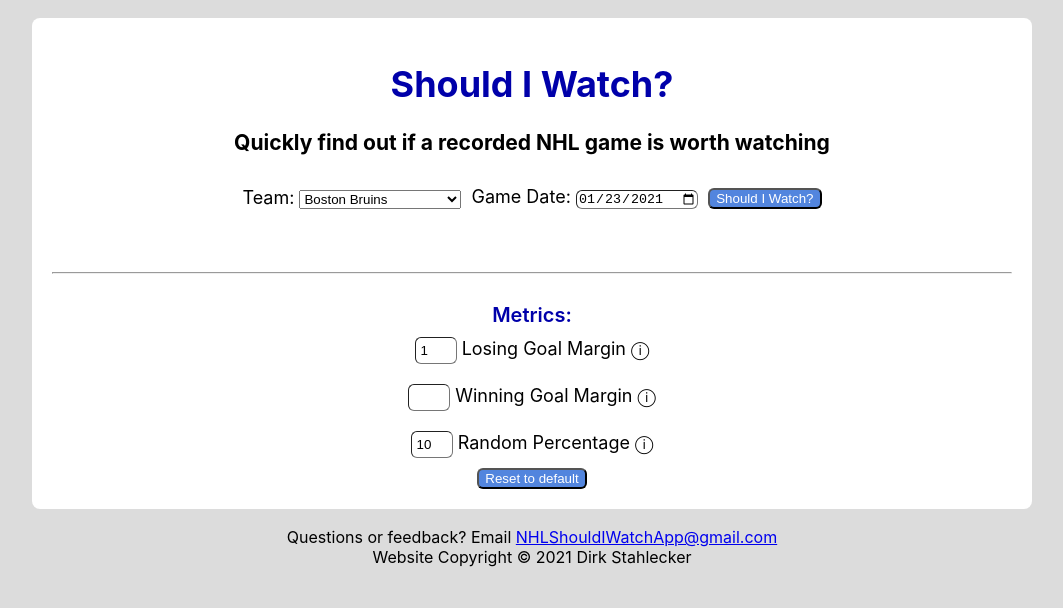
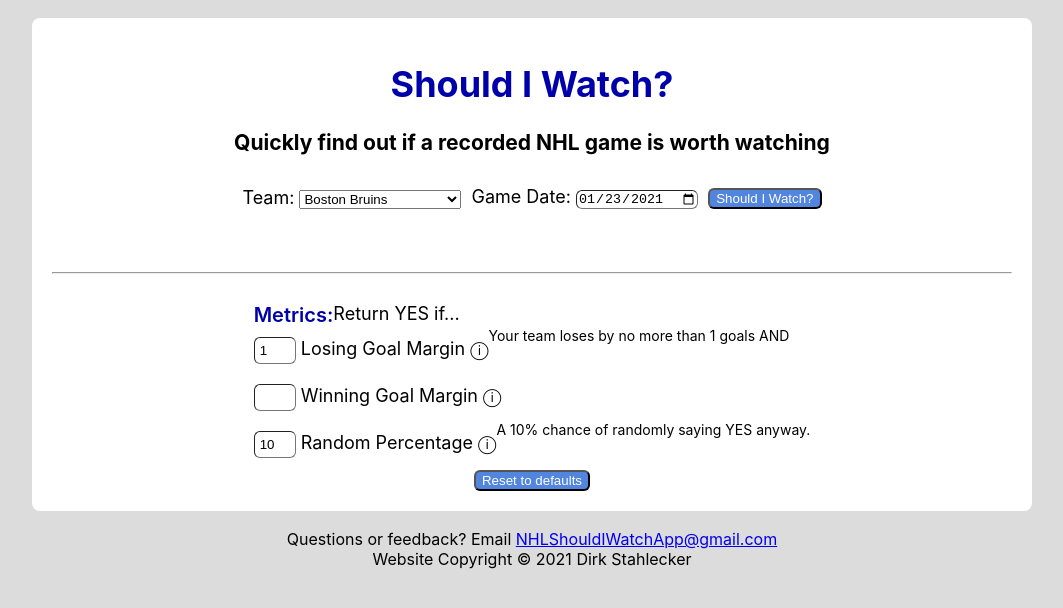
Before and after one commit to dirkstahlecker/nhl-should-i-watch, a React (Create React App) app in the folder client/: page / in a window 1280 px wide. Shown: the top 608 px of the page, without its empty margins (108-1171 px from the left). Built offline with nearby package versions, Linux system fonts and the light colour scheme; no server answers.

Commit message:
added explanation row to metrics; missing styling

```diff
--- a/client/src/App.css
+++ b/client/src/App.css
@@ -74,6 +74,14 @@
 .columnSection {
   /* flex-direction: row; */
   width: 100%;
+}
+
+.columnRow {
+  display: flex;
+}
+
+.explanationColumn {
+  font-size: 14px;
 }
 
 .upperHalf {
--- a/client/src/App.tsx
+++ b/client/src/App.tsx
@@ -388,17 +388,51 @@
   }
 
   @action
-  onMarginChange = (e: React.FormEvent<HTMLInputElement>) => {
-    const margin = e.currentTarget.value;
+  private setMargin(margin: string): void
+  {
     this.machine.margin = margin;
     Cookies.set("margin", margin);
   }
 
+  onMarginChange = (e: React.FormEvent<HTMLInputElement>) => {
+    let margin: string | null = e.currentTarget.value;
+
+    if (Number.parseInt(margin, 10) < 0)
+    {
+      //don't allow negative numbers
+      margin = this.machine.margin;
+    }
+
+    if (margin == null)
+    {
+      margin = "";
+    }
+
+    this.setMargin(margin);
+  }
+
   @action
-  onPercentChange = (e: React.FormEvent<HTMLInputElement>) => {
-    const percentage = e.currentTarget.value;
+  private setPercentage(percentage: string): void
+  {
     this.machine.percentage = percentage;
     Cookies.set("percentage", percentage);
+  }
+
+  onPercentChange = (e: React.FormEvent<HTMLInputElement>) => {
+    let percentage: string | null = e.currentTarget.value;
+
+    if (Number.parseInt(percentage, 10) < 0)
+    {
+      //don't allow negative numbers
+      percentage = this.machine.percentage;
+    }
+
+    if (percentage == null)
+    {
+      percentage = "";
+    }
+
+    this.setPercentage(percentage);
   }
 
   @action
@@ -413,10 +447,28 @@
   }
 
   @action
-  onMaxWinChange = (e: React.FormEvent<HTMLInputElement>) => {
-    const maxWinDiff = e.currentTarget.value;
+  private setMaxWin(maxWinDiff: string): void
+  {
     this.machine.maxWinDifferential = maxWinDiff;
     Cookies.set("maxWinDifferential", maxWinDiff);
+  }
+
+  @action
+  onMaxWinChange = (e: React.FormEvent<HTMLInputElement>) => {
+    let maxWinDiff: string | null = e.currentTarget.value;
+
+    if (Number.parseInt(maxWinDiff, 10) < 0)
+    {
+      //don't allow negative numbers
+      maxWinDiff = this.machine.maxWinDifferential;
+    }
+
+    if (maxWinDiff == null)
+    {
+      maxWinDiff = "";
+    }
+
+    this.setMaxWin(maxWinDiff);
   }
 
   @action
@@ -441,9 +493,9 @@
   @action
   private resetDefaultMetrics(): void
   {
-    this.machine.margin = this.machine.DEFAULT_MARGIN;
-    this.machine.percentage = this.machine.DEFAULT_PERCENTAGE;
-    this.machine.maxWinDifferential = this.machine.DEFAULT_WIN_DIFF;
+    this.setMargin(this.machine.DEFAULT_MARGIN);
+    this.setPercentage(this.machine.DEFAULT_PERCENTAGE);
+    this.setMaxWin(this.machine.DEFAULT_WIN_DIFF);
   }
 
   private renderTeamDropdown(): JSX.Element
@@ -496,6 +548,8 @@
         className="numberInput"
         value={value == null ? "" : value}
         onChange={onChange}
+        // onInput={() => {this. =
+        //   !!this.value && Math.abs(this.value) >= 0 ? Math.abs(this.value) : null}}
       />
 
       &nbsp;
@@ -547,27 +601,62 @@
     </div>;
   }
 
-  render()
+  private renderMetrics(): JSX.Element
   {
-    return (
-      <div className="outerArea">
-        <div className="App">
-          <div className="headerSection">
-            <div><h1>Should I Watch?</h1></div>
-            <div><h3>Quickly find out if a recorded NHL game is worth watching</h3></div>
+    return <>
+        <div className="columnSection metrics">
+          <div className="halfSection halfSectionLeft">
+            <div className="columnSection">
+              <div className="columnRow">
+              <div className="metricsHeader">Metrics:</div>
+                <div>Return YES if...</div>
               </div>
-          <div className="bodySection">
-            <div className="columnSection gameOptions">
-              <div className="gameOptionsRow">{this.renderTeamDropdown()}</div>
-              <div className="gameOptionsRow">
-                <label htmlFor="date">Game Date: </label>
-                <input type="date" id="date" value={this.machine.date} onChange={this.onDateChange}/>
-              </div>
-              <div className="gameOptionsRow">
-                <button onClick={this.fetchData}>Should I Watch?</button>
+              <div className="columnRow">
+                {this.renderNumberMetric("marginInp",
+                  this.machine.margin,
+                  "Losing Goal Margin",
+                  "Number of goals your team can lose by and still return YES",
+                  this.onMarginChange)}
+                <div className="explanationColumn">
+                  Your team loses by no more than {this.machine.margin} goals AND
                 </div>
               </div>
-            <div className="columnSection resultsArea">
+              <div className="columnRow">
+                {this.renderNumberMetric("maxWinDifferential",
+                  this.machine.maxWinDifferential,
+                  "Winning Goal Margin",
+                  "Number of goals your team can win by and still return YES",
+                  this.onMaxWinChange)}
+                <div className="explanationColumn">
+                  {
+                    this.machine.maxWinDifferential != null && this.machine.maxWinDifferential !== "" &&
+                    <>{`Your team wins by no more than ${this.machine.maxWinDifferential} goals AND`}</>
+                  }
+                </div>
+              </div>
+              <div className="columnRow">
+                {this.renderNumberMetric("randomPercent",
+                  this.machine.percentage,
+                  "Random Percentage",
+                  "Random chance of returning YES when it would otherwise return NO",
+                  this.onPercentChange)}
+                <div className="explanationColumn">
+                  A {this.machine.percentage}% chance of randomly saying YES anyway.
+                </div>
+              </div>
+
+              {/* {this.renderHatTrickMetric()} */}
+
+              <button onClick={() => this.resetDefaultMetrics()}>Reset to defaults</button>
+            </div>
+          </div>
+      </div>
+    </>;
+  }
+
+  private renderResults(): JSX.Element
+  {
+    return <div className="columnSection resultsArea">
       {
         this.machine.worthWatching != null && this.machine.error == null &&
         <div className={this.machine.worthWatching ? "resultYes" : "resultNo"}>
@@ -585,33 +674,42 @@
         <div className="resultPlaceholder">&nbsp;</div>
       }
     </div>
-            <hr/>
-            <div className="columnSection metrics">
-                <div className="columnSection metricsHeader">Metrics:</div>
-                {this.renderNumberMetric("marginInp",
-                  this.machine.margin,
-                  "Losing Goal Margin",
-                  "Number of goals your team can lose by and still return YES",
-                  this.onMarginChange)}
+  }
 
-                {this.renderNumberMetric("maxWinDifferential",
-                  this.machine.maxWinDifferential,
-                  "Winning Goal Margin",
-                  "Number of goals your team can win by and still return YES",
-                  this.onMaxWinChange)}
+  private renderHeader(): JSX.Element
+  {
+    return <div className="headerSection">
+      <div><h1>Should I Watch?</h1></div>
+      <div><h3>Quickly find out if a recorded NHL game is worth watching</h3></div>
+    </div>
+  }
 
-                {this.renderNumberMetric("randomPercent",
-                  this.machine.percentage,
-                  "Random Percentage",
-                  "Random chance of returning YES when it would otherwise return NO",
-                  this.onPercentChange)}
-
-                {/* {this.renderHatTrickMetric()} */}
-
-                <button onClick={() => this.resetDefaultMetrics()}>Reset to default</button>
+  private renderGameOptions(): JSX.Element
+  {
+    return <div className="columnSection gameOptions">
+      <div className="gameOptionsRow">{this.renderTeamDropdown()}</div>
+      <div className="gameOptionsRow">
+        <label htmlFor="date">Game Date: </label>
+        <input type="date" id="date" value={this.machine.date} onChange={this.onDateChange}/>
+      </div>
+      <div className="gameOptionsRow">
+        <button onClick={this.fetchData}>Should I Watch?</button>
       </div>
     </div>
+  }
 
+  render()
+  {
+    return (
+      <div className="outerArea">
+        <div className="App">
+          {this.renderHeader()}
+          <div className="bodySection">
+            {this.renderGameOptions()}
+            {this.renderResults()}
+            <hr/>
+            {this.renderMetrics()}
+          </div>
         </div>
         {this.renderFooter()}
       </div>
@@ -621,7 +719,7 @@
 
 export default App;
 
-//TODO: when changing team selection, remove previous results
+
 //implement check for games in progress (?)
 //expanding metrics moves the carat around on the screen
 //does everything work with 0?
```
Also changed, not shown: 1 other file (tests, documents, lock files or other folders). Lines whose indentation alone changed are shown as unchanged.
